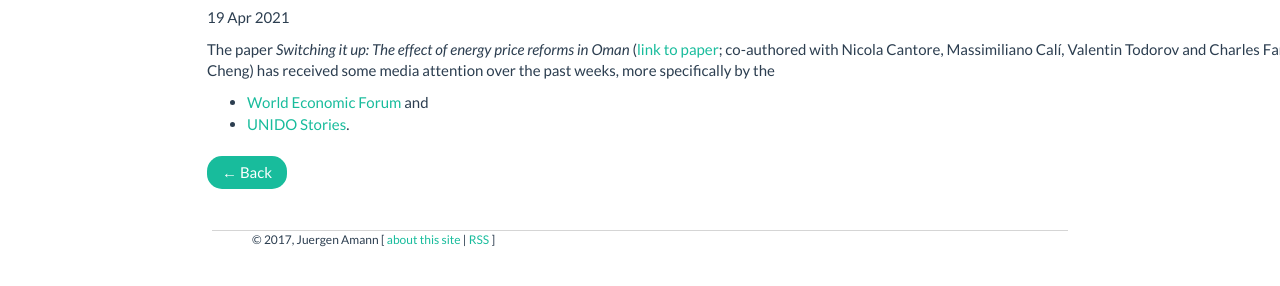
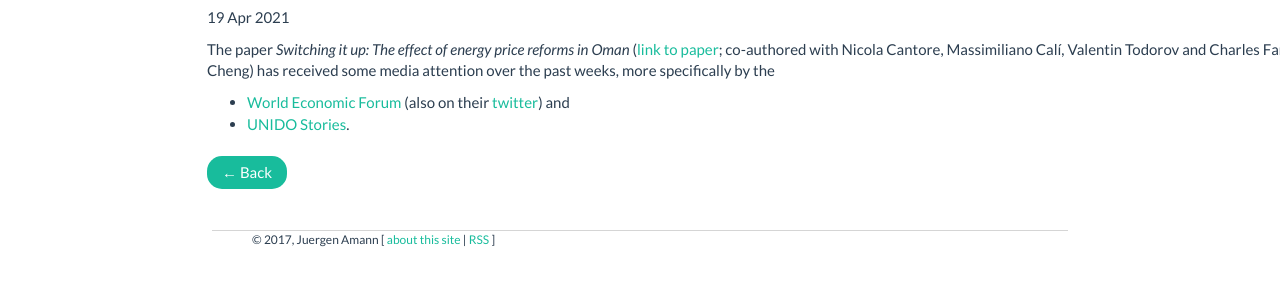
Before and after one commit to amannj/amannj.github.io, a Jekyll site: the page built from _posts/2021-04-19-wd-press.md, in a window 1280 px wide. Shown: the part 273-559 px from the top of the page. Built offline with Jekyll 4.4.1, drawn with Linux system fonts in a browser that asks for light colours; nearby versions of some CDN libraries.

Commit message:
wef twitter

```diff
--- a/_posts/2021-04-19-wd-press.md
+++ b/_posts/2021-04-19-wd-press.md
@@ -9,5 +9,6 @@ The paper
 (<a href="https://doi.org/10.1016/j.worlddev.2020.105252" target="_blank">link to paper</a>; co-authored with Nicola Cantore, Massimiliano Calí, Valentin Todorov and Charles Fang Chin Cheng)
 has received some media attention over the past weeks, more specifically by the
 
-- <a href="https://www.weforum.org/agenda/2021/04/manufacturing-firms-shouldn-t-fear-the-true-cost-of-fuel-here-s-why" target="_blank">World Economic Forum</a> and
+- <a href="https://www.weforum.org/agenda/2021/04/manufacturing-firms-shouldn-t-fear-the-true-cost-of-fuel-here-s-why" target="_blank">World Economic Forum</a>
+(also on their <a href="https://twitter.com/wef/status/1391694617381416960)" target="_blank">twitter</a>)  and
 - <a href="https://www.unido.org/stories/manufacturing-firms-shouldnt-fear-true-cost-fuel-heres-why" target="_blank">UNIDO Stories</a>.
```
